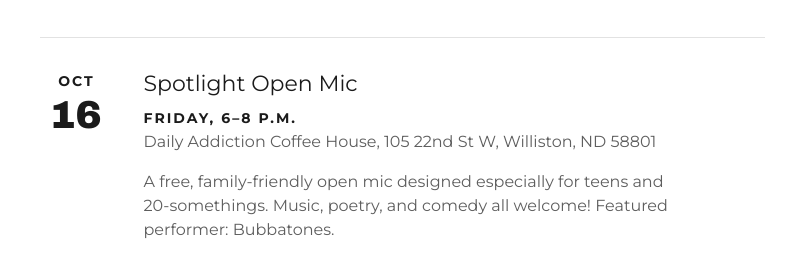
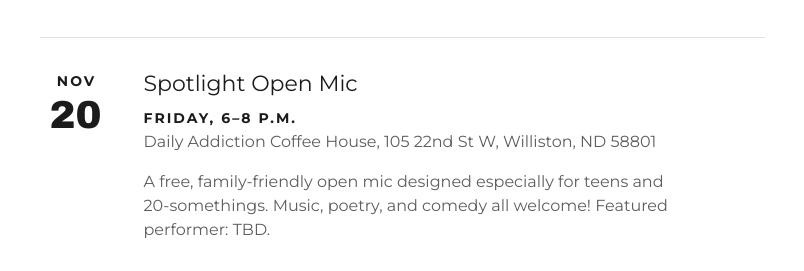
Before and after one commit to davidavalerio/willistonmusic.com, a plain HTML site: page events.html in a window 1280 px wide. Shown: the part 507-778 px from the top of the page, 238-1042 px from the left. Drawn offline with Linux system fonts and the light colour scheme.

Commit message:
Update the events and Marketplace listings from Alma's calendar and sheet

```diff
--- a/events.html
+++ b/events.html
@@ -54,15 +54,6 @@
     <!-- events -->
     <ol class="events">
       <li>
-        <time datetime="2026-10-16T18:00:00-05:00"><span>Oct</span> 16</time>
-        <div>
-          <h3>Spotlight Open Mic</h3>
-          <p class="when">Friday, 6–8 p.m.</p>
-          <p class="where">Daily Addiction Coffee House, 105 22nd St W, Williston, ND 58801</p>
-          <p class="about">A free, family-friendly open mic designed especially for teens and 20-somethings. Music, poetry, and comedy all welcome! Featured performer: Bubbatones.</p>
-        </div>
-      </li>
-      <li>
         <time datetime="2026-11-20T18:00:00-06:00"><span>Nov</span> 20</time>
         <div>
           <h3>Spotlight Open Mic</h3>
```
